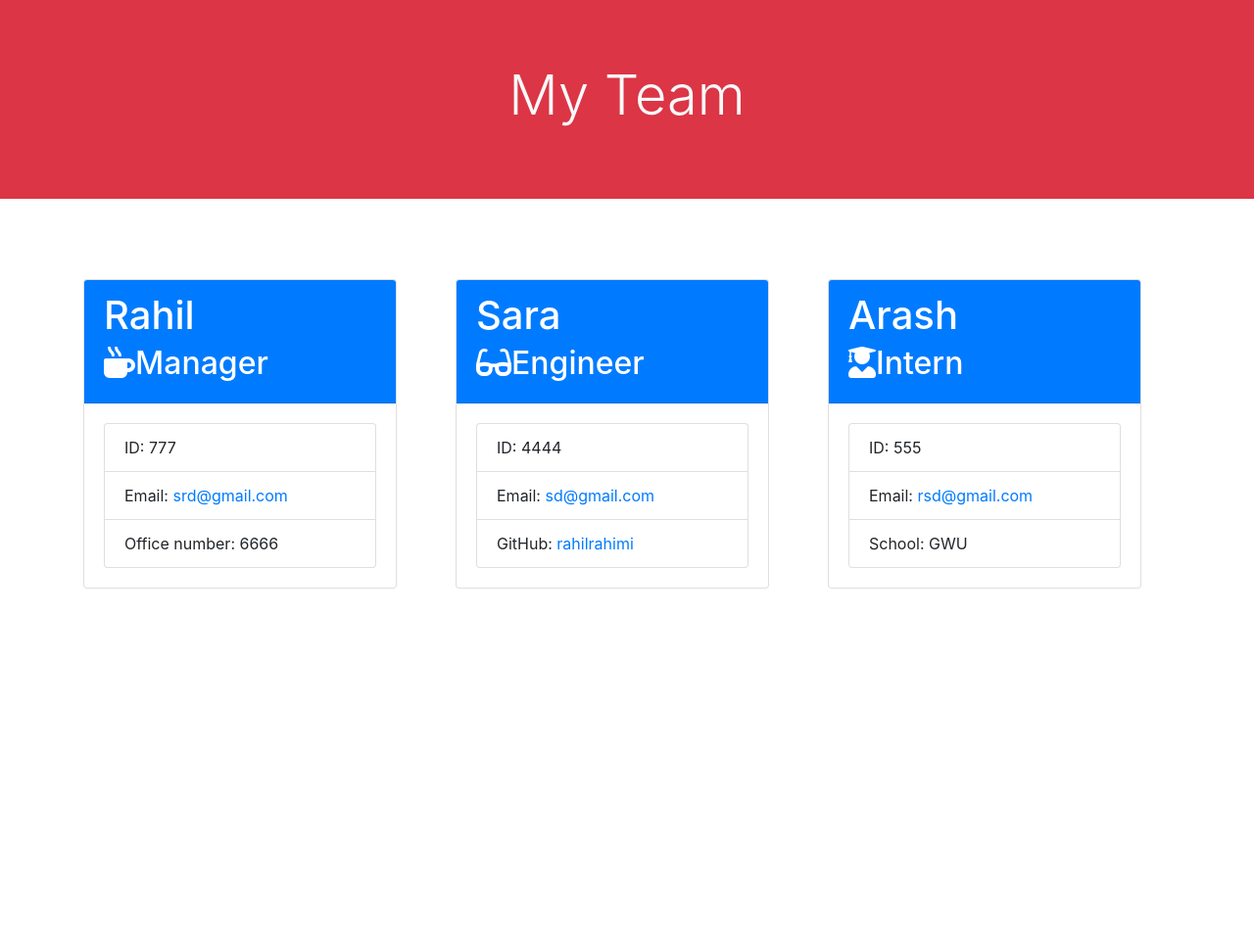
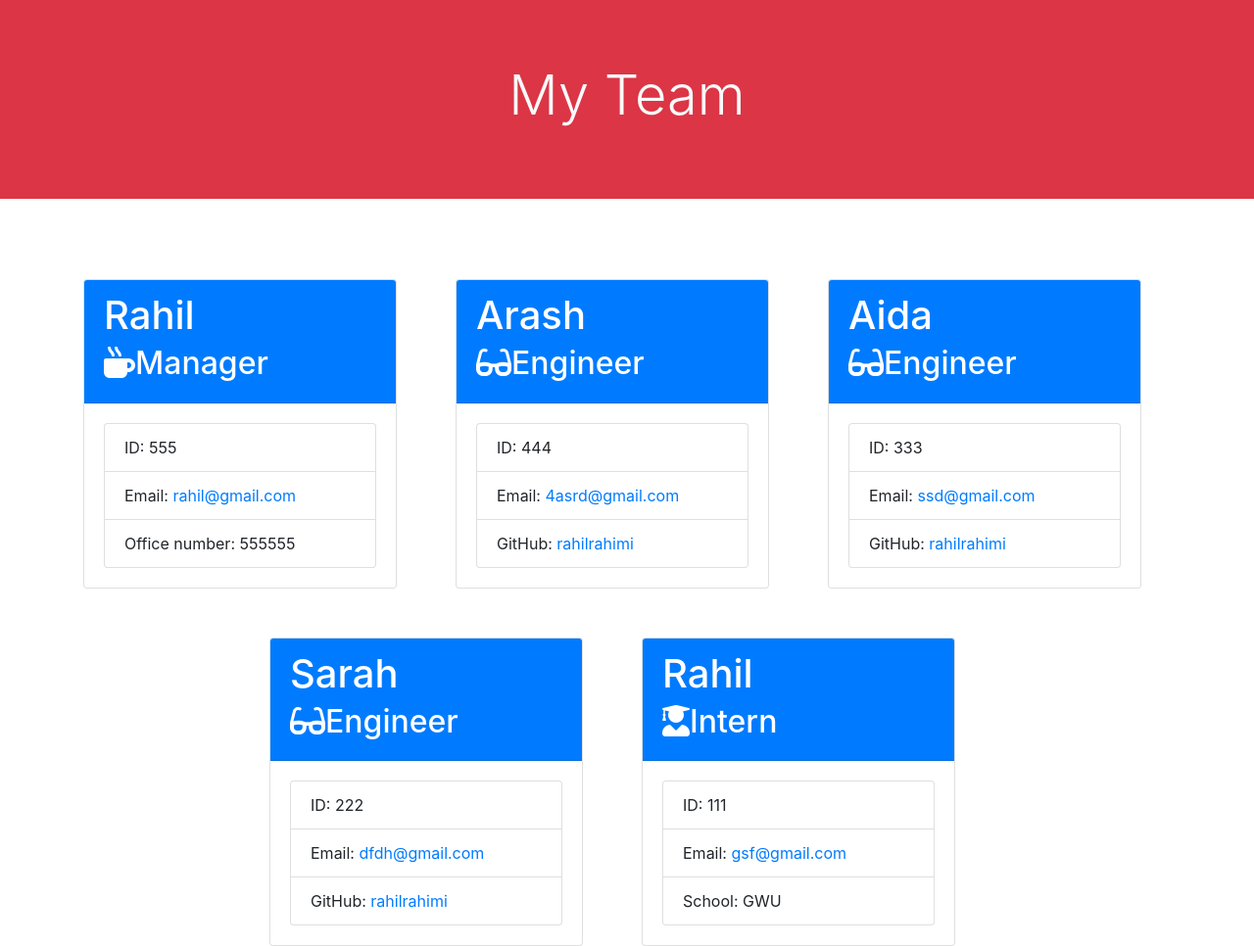
Before and after one commit to rahilrahimi/team-profile-generator, a website: page dist/index.html in a window 1280 px wide. Shown: the whole page at 98% size. Before the commit the page ends 800 px from the top, so only its background shows below. Drawn offline with nearby package versions, Linux system fonts and the light colour scheme.

Commit message:
initial change

```diff
--- a/dist/index.html
+++ b/dist/index.html
@@ -29,9 +29,9 @@
   </div>
   <div class="card-body">
     <ul class="list-group text-left">
-      <li class="list-group-item">ID: 777</li>
-      <li class="list-group-item">Email: <a href="mailto:srd@gmail.com">srd@gmail.com</a></li>
-      <li class="list-group-item">Office number: 6666</li>
+      <li class="list-group-item">ID: 555</li>
+      <li class="list-group-item">Email: <a href="mailto:rahil@gmail.com">rahil@gmail.com</a></li>
+      <li class="list-group-item">Office number: 555555</li>
     </ul>
     </div>
   </div>
@@ -40,13 +40,45 @@
   <div class="col-sm-4" style="margin-top: 50px;">
 <div class ="card" style="width: 20rem;">
 <div class="card-header bg-primary">
-<h1 class="card-title bg-primary text-white">Sara</h1>
+<h1 class="card-title bg-primary text-white">Arash</h1>
 <h2 class = "card-subtitle text-white"><i class="fas fa-glasses"></i>Engineer<h2>
 </div>
 <div class ="card-body">
   <ul class="list-group text-left">
-    <li class="list-group-item">ID: 4444</li>
-    <li class="list-group-item">Email: <a href="mailto:sd@gmail.com">sd@gmail.com</a></li>
+    <li class="list-group-item">ID: 444</li>
+    <li class="list-group-item">Email: <a href="mailto:4asrd@gmail.com">4asrd@gmail.com</a></li>
+    <li class="list-group-item">GitHub: <a target="_blank" href="https://github.com/rahilrahimi">rahilrahimi</a></li>
+  </ul>
+  </div>
+  </div>
+</div>
+
+  <div class="col-sm-4" style="margin-top: 50px;">
+<div class ="card" style="width: 20rem;">
+<div class="card-header bg-primary">
+<h1 class="card-title bg-primary text-white">Aida</h1>
+<h2 class = "card-subtitle text-white"><i class="fas fa-glasses"></i>Engineer<h2>
+</div>
+<div class ="card-body">
+  <ul class="list-group text-left">
+    <li class="list-group-item">ID: 333</li>
+    <li class="list-group-item">Email: <a href="mailto:ssd@gmail.com">ssd@gmail.com</a></li>
+    <li class="list-group-item">GitHub: <a target="_blank" href="https://github.com/rahilrahimi">rahilrahimi</a></li>
+  </ul>
+  </div>
+  </div>
+</div>
+
+  <div class="col-sm-4" style="margin-top: 50px;">
+<div class ="card" style="width: 20rem;">
+<div class="card-header bg-primary">
+<h1 class="card-title bg-primary text-white">Sarah</h1>
+<h2 class = "card-subtitle text-white"><i class="fas fa-glasses"></i>Engineer<h2>
+</div>
+<div class ="card-body">
+  <ul class="list-group text-left">
+    <li class="list-group-item">ID: 222</li>
+    <li class="list-group-item">Email: <a href="mailto:dfdh@gmail.com">dfdh@gmail.com</a></li>
     <li class="list-group-item">GitHub: <a target="_blank" href="https://github.com/rahilrahimi">rahilrahimi</a></li>
   </ul>
   </div>
@@ -56,14 +88,14 @@
 <div class="col-sm-4" style="margin-top: 50px;">
 <div class ="card" style="width: 20rem;">
 <div class="card-header bg-primary">
-<h1 class="card-title bg-primary text-white">Arash</h1>
+<h1 class="card-title bg-primary text-white">Rahil</h1>
 <h2 class = "card-subtitle text-white"><i class="fas fa-user-graduate"></i>Intern<h2>
 </div>
 <div class ="card-body">
 
 <ul class="list-group text-left">
-<li class="list-group-item">ID: 555</li>
-<li class="list-group-item">Email: <a href="mailto:rsd@gmail.com">rsd@gmail.com</a></li>
+<li class="list-group-item">ID: 111</li>
+<li class="list-group-item">Email: <a href="mailto:gsf@gmail.com">gsf@gmail.com</a></li>
 <li class="list-group-item">School: GWU</li>
 </ul>
   </div>
```
Also changed, not shown: README.md.
